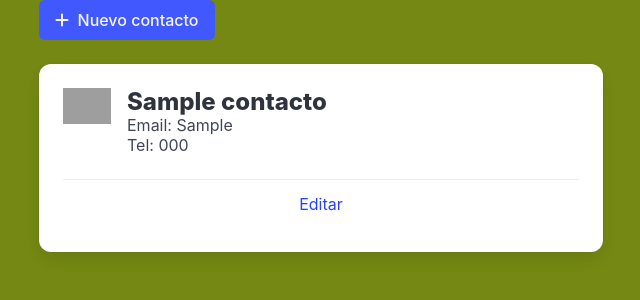
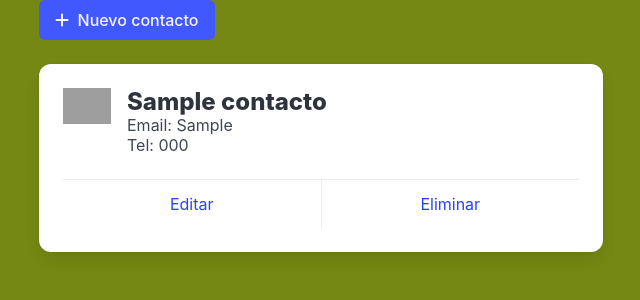
Before and after one commit to Eren251/CRUD, a Flask app: page /contactos/ in a window 1280 px wide. Shown: the part 126-426 px from the top of the page, without its empty margins (319-959 px from the left). Run offline with Flask 3, Linux system fonts and the light colour scheme; tables that the repository leaves empty hold one stand-in row (values such as "Sample post"); some libraries are stand-ins or nearby versions; grey boxes are pictures that could not be loaded.

Commit message:
Funcionalidad de Borrar

```diff
--- a/app/routes/contacto.py
+++ b/app/routes/contacto.py
@@ -31,3 +31,10 @@ def editar_contacto(id):
         db.session.commit()
         return redirect(url_for('contactos.listar_contactos'))
     return render_template('form.html', contacto=contacto)
+
+@contacto_bp.route('/eliminar/<int:id>')
+def eliminar_contacto(id):
+    contacto = Contacto.query.get_or_404(id)
+    db.session.delete(contacto)
+    db.session.commit()
+    return redirect(url_for('contactos.listar_contactos'))
--- a/app/templates/index.html
+++ b/app/templates/index.html
@@ -23,6 +23,7 @@
         </div>
         <footer class="card-footer">
           <a href="{{ url_for('contactos.editar_contacto', id=c.id) }}"" class=" card-footer-item">Editar</a>
+          <a href="{{ url_for('contactos.eliminar_contacto', id=c.id) }}" class="card-footer-item">Eliminar</a>
 
         </footer>
 
```
